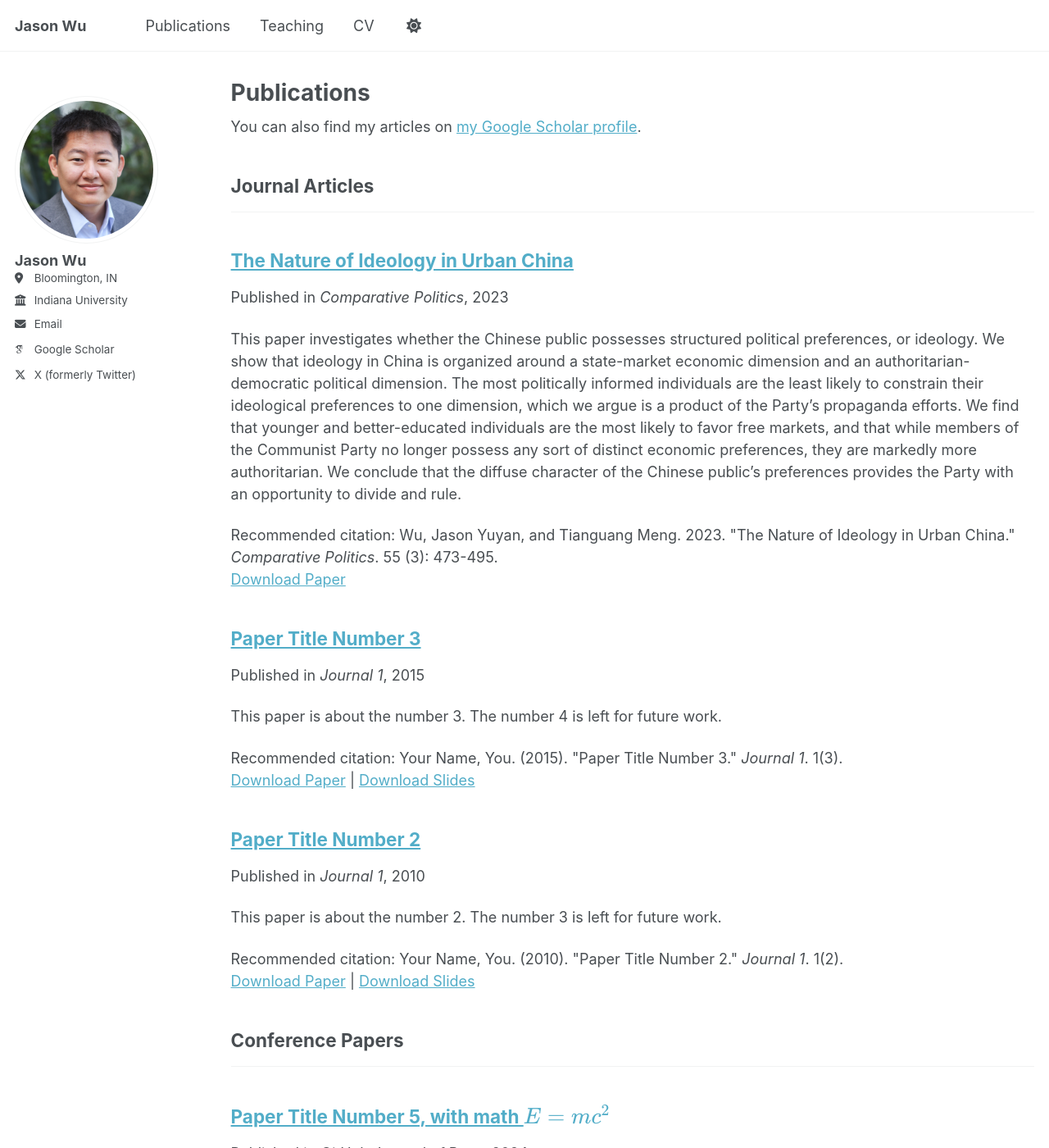
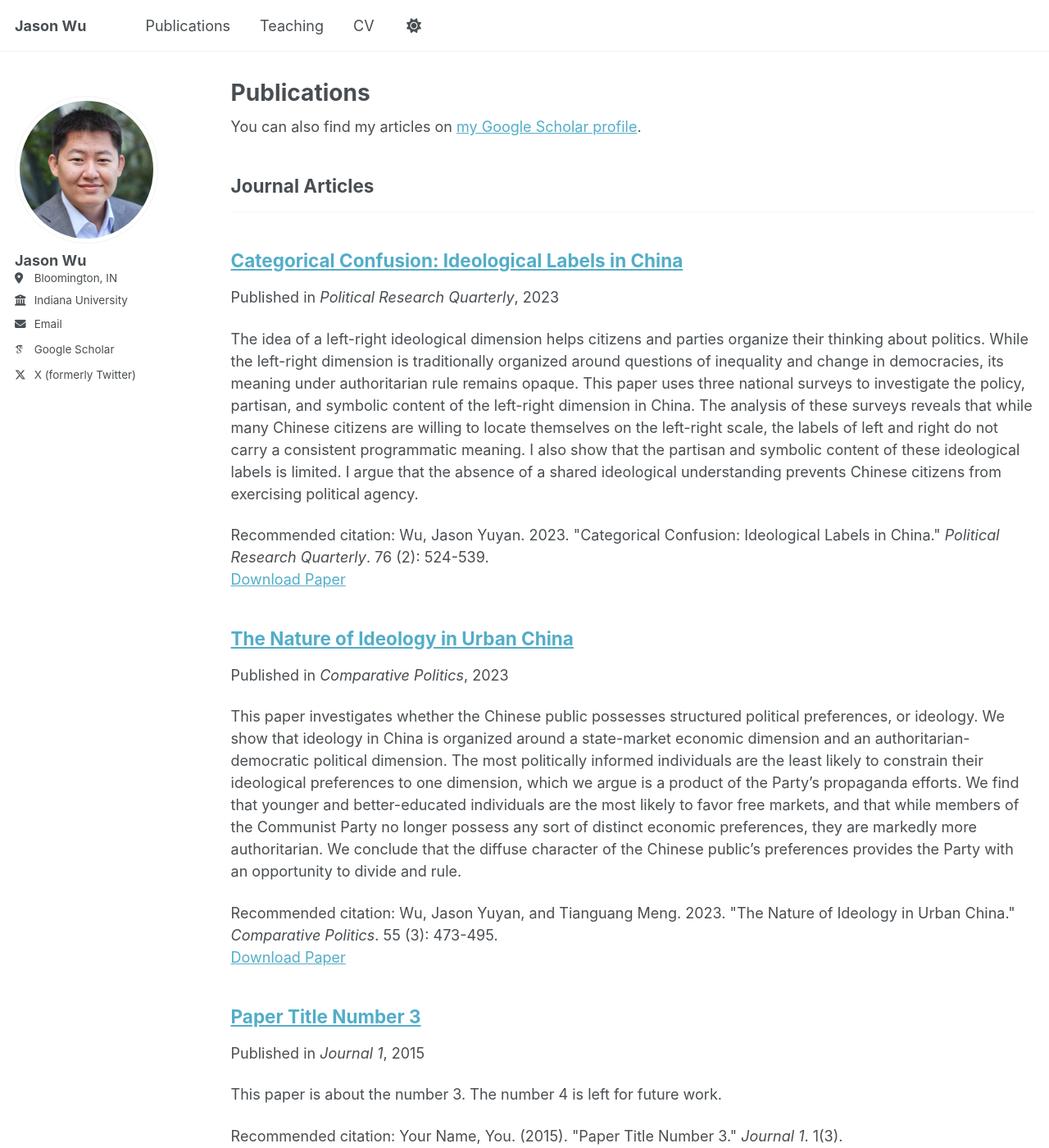
Before and after one commit to jasonyuyanwu/jasonyuyanwu.github.io, a Jekyll site: the page built from _pages/publications.html, in a window 1280 px wide and 1400 px high. Shown: the whole window at 82% size. Built offline with Jekyll 4.4.1, drawn with Linux system fonts in a browser that asks for light colours; some web fonts are replaced; a script that is not in the unit is left out.

Commit message:
adding labels paper and renaming files

```diff
--- a/_publications/2010-10-01-paper-title-number-2.md
+++ /dev/null
@@ -1,14 +0,0 @@
----
-title: "Paper Title Number 2"
-collection: publications
-category: manuscripts
-permalink: /publication/2010-10-01-paper-title-number-2
-excerpt: 'This paper is about the number 2. The number 3 is left for future work.'
-date: 2010-10-01
-venue: 'Journal 1'
-slidesurl: 'http://academicpages.github.io/files/slides2.pdf'
-paperurl: 'http://academicpages.github.io/files/paper2.pdf'
-citation: 'Your Name, You. (2010). &quot;Paper Title Number 2.&quot; <i>Journal 1</i>. 1(2).'
----
-
-The contents above will be part of a list of publications, if the user clicks the link for the publication than the contents of section will be rendered as a full page, allowing you to provide more information about the paper for the reader. When publications are displayed as a single page, the contents of the above "citation" field will automatically be included below this section in a smaller font.
--- /dev/null
+++ b/_publications/2023-06-01-categorical-confusion-ideological-labels-in-china.md
@@ -0,0 +1,14 @@
+---
+title: "Categorical Confusion: Ideological Labels in China"
+collection: publications
+category: manuscripts
+permalink: /publication/categorical-confusion-ideological-labels-in-china-2023
+excerpt: 'The idea of a left-right ideological dimension helps citizens and parties organize their thinking about politics. While the left-right dimension is traditionally organized around questions of inequality and change in democracies, its meaning under authoritarian rule remains opaque. This paper uses three national surveys to investigate the policy, partisan, and symbolic content of the left-right dimension in China. The analysis of these surveys reveals that while many Chinese citizens are willing to locate themselves on the left-right scale, the labels of left and right do not carry a consistent programmatic meaning. I also show that the partisan and symbolic content of these ideological labels is limited. I argue that the absence of a shared ideological understanding prevents Chinese citizens from exercising political agency.'
+date: 2023-06-01
+venue: 'Political Research Quarterly'
+# slidesurl: 'http://academicpages.github.io/files/slides2.pdf'
+paperurl: 'http://jasonyuyanwu.github.io/files/categorical-confusion-ideological-labels-in-china.pdf'
+citation: 'Wu, Jason Yuyan. 2023. &quot;Categorical Confusion: Ideological Labels in China.&quot; <i>Political Research Quarterly</i>. 76 (2): 524-539.'
+---
+
+The contents above will be part of a list of publications, if the user clicks the link for the publication than the contents of section will be rendered as a full page, allowing you to provide more information about the paper for the reader. When publications are displayed as a single page, the contents of the above "citation" field will automatically be included below this section in a smaller font.
```
Also changed, not shown: _publications/2023-04-01-the-nature-of-ideology-in-urban-china.md (renamed from _publications/2023-01-01-the-nature-of-ideology-in-urban-china-number-1.md, +1 -1 lines), 1 other file.
